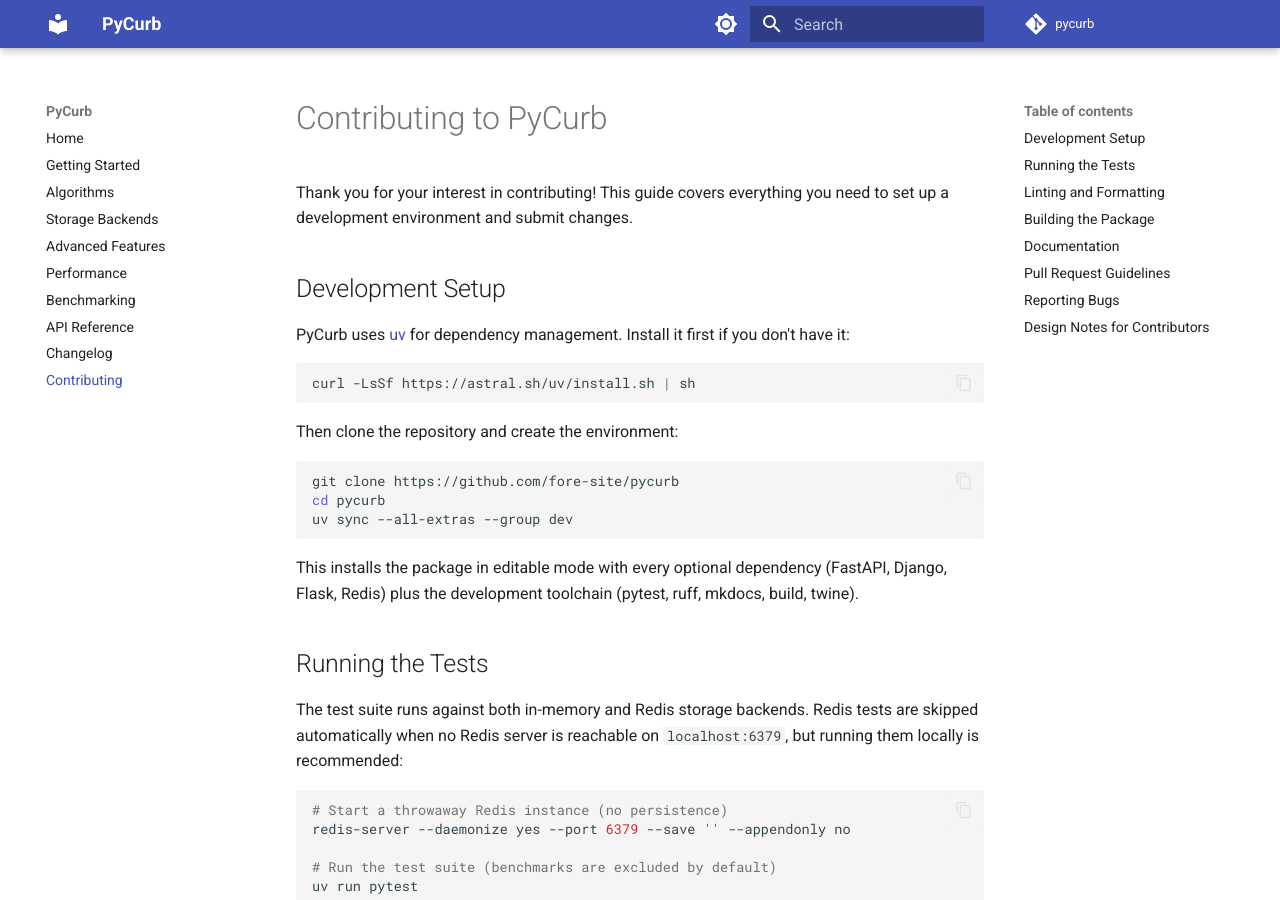
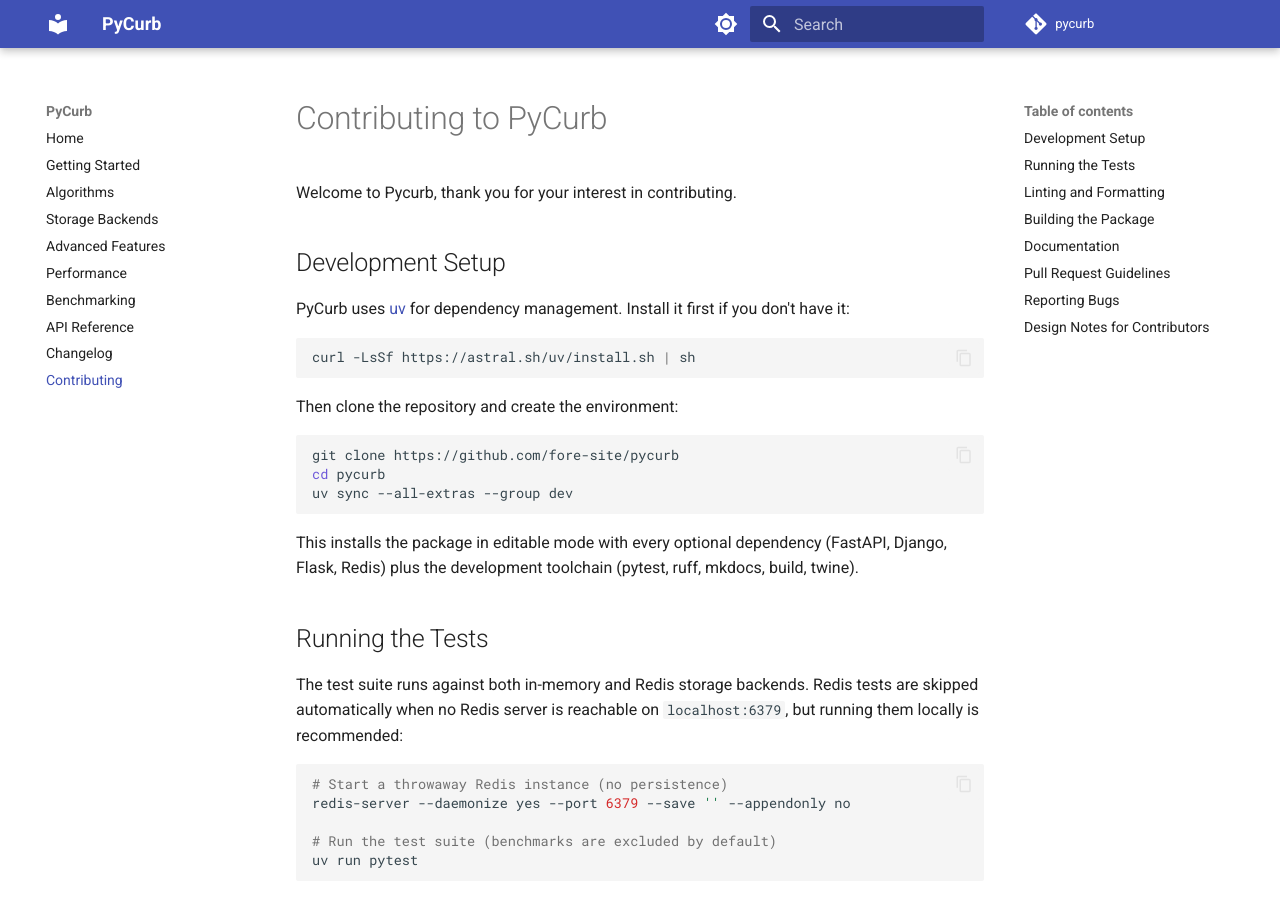
Before and after one commit to fore-site/pycurb, an MkDocs documentation site: the page built from docs/contributing.md, in a window 1280 px wide and 900 px high. Built offline with MkDocs 1.6.1 and Material for MkDocs 9.7.7, drawn with Linux system fonts in a browser that asks for light colours; a script that is not in the unit is left out; comment, search, counter and statistics services are not loaded; some of the changed text lies outside the part shown.

Commit message:
docs: update wordings

```diff
--- a/docs/contributing.md
+++ b/docs/contributing.md
@@ -1,7 +1,6 @@
 # Contributing to PyCurb
 
-Thank you for your interest in contributing! This guide covers everything you
-need to set up a development environment and submit changes.
+Welcome to Pycurb, thank you for your interest in contributing.
 
 ## Development Setup
 
```
Also changed, not shown: other parts of docs/contributing.md (+1 -1 lines).
